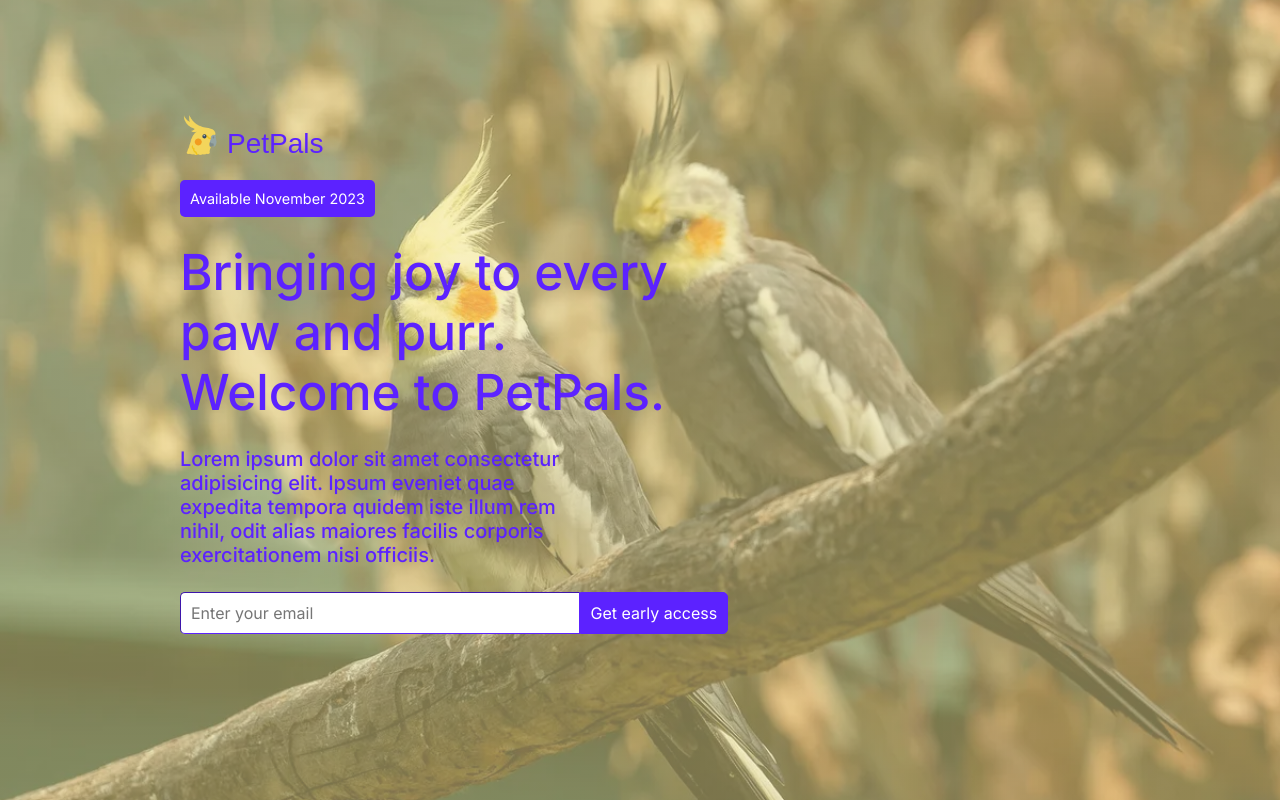
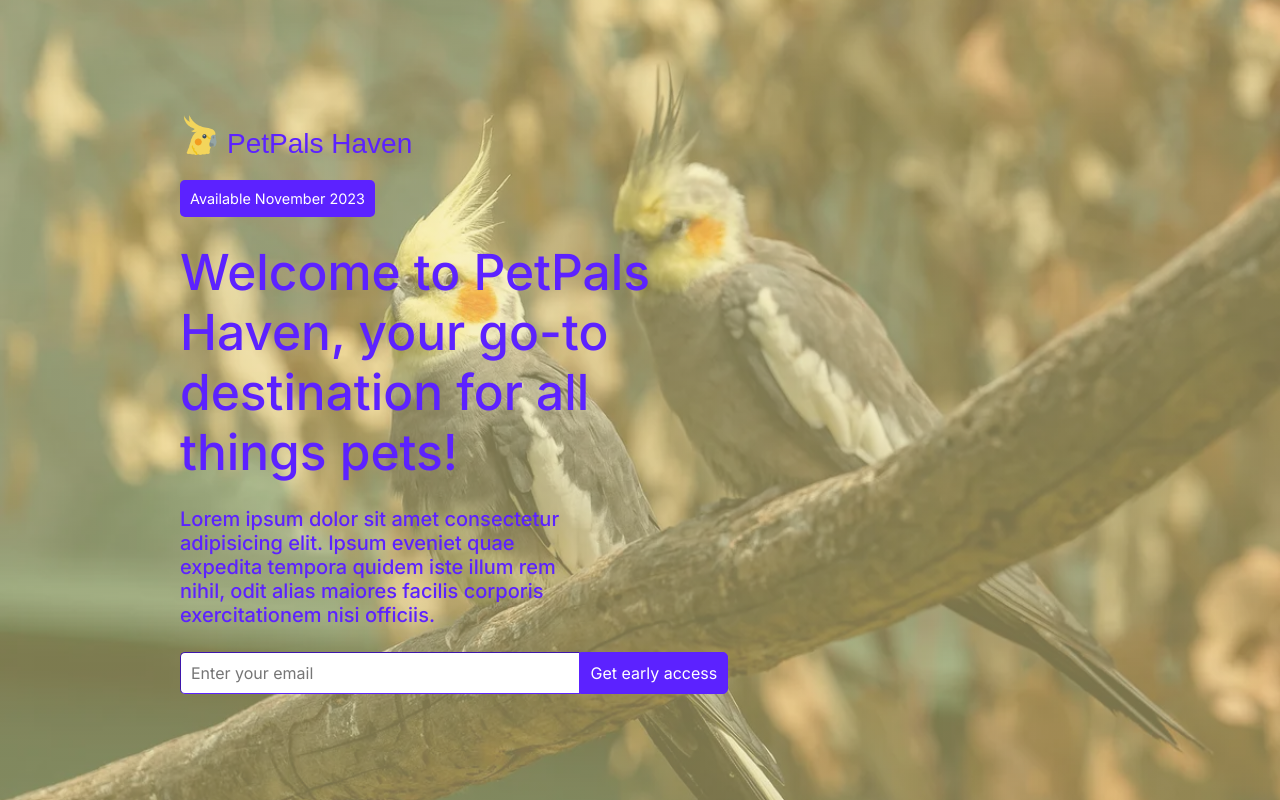
Before and after one commit to adriennecarlocortez/petpals, a plain HTML site: page index.html in a window 1280 px wide. Drawn offline with Linux system fonts and the light colour scheme; a web font is replaced by a local one.

Commit message:
new wc msg

```diff
--- a/index.html
+++ b/index.html
@@ -6,17 +6,17 @@
     <link rel="stylesheet" href="style.css" />
     <link rel="icon" type="image/x-icon" href="cockatiel.png" />
     <img scr="cockatiel.png" />
-    <title>PetPals in Progress</title>
+    <title>PetPals Haven in Progress</title>
   </head>
   <body>
     <nav class="nav" id="nav">
       <img src="cockatiel.png" alt="" class="nav-icon" />
-      <p class="nav-title">PetPals</p>
+      <p class="nav-title">PetPals Haven</p>
     </nav>
     <main class="main" id="main">
       <p class="main-date">Available November 2023</p>
       <h3 class="main-opening">
-        Bringing joy to every paw and purr. Welcome to PetPals.
+        Welcome to PetPals Haven, your go-to destination for all things pets!
       </h3>
       <p class="main-text">
         Lorem ipsum dolor sit amet consectetur adipisicing elit. Ipsum eveniet
```
